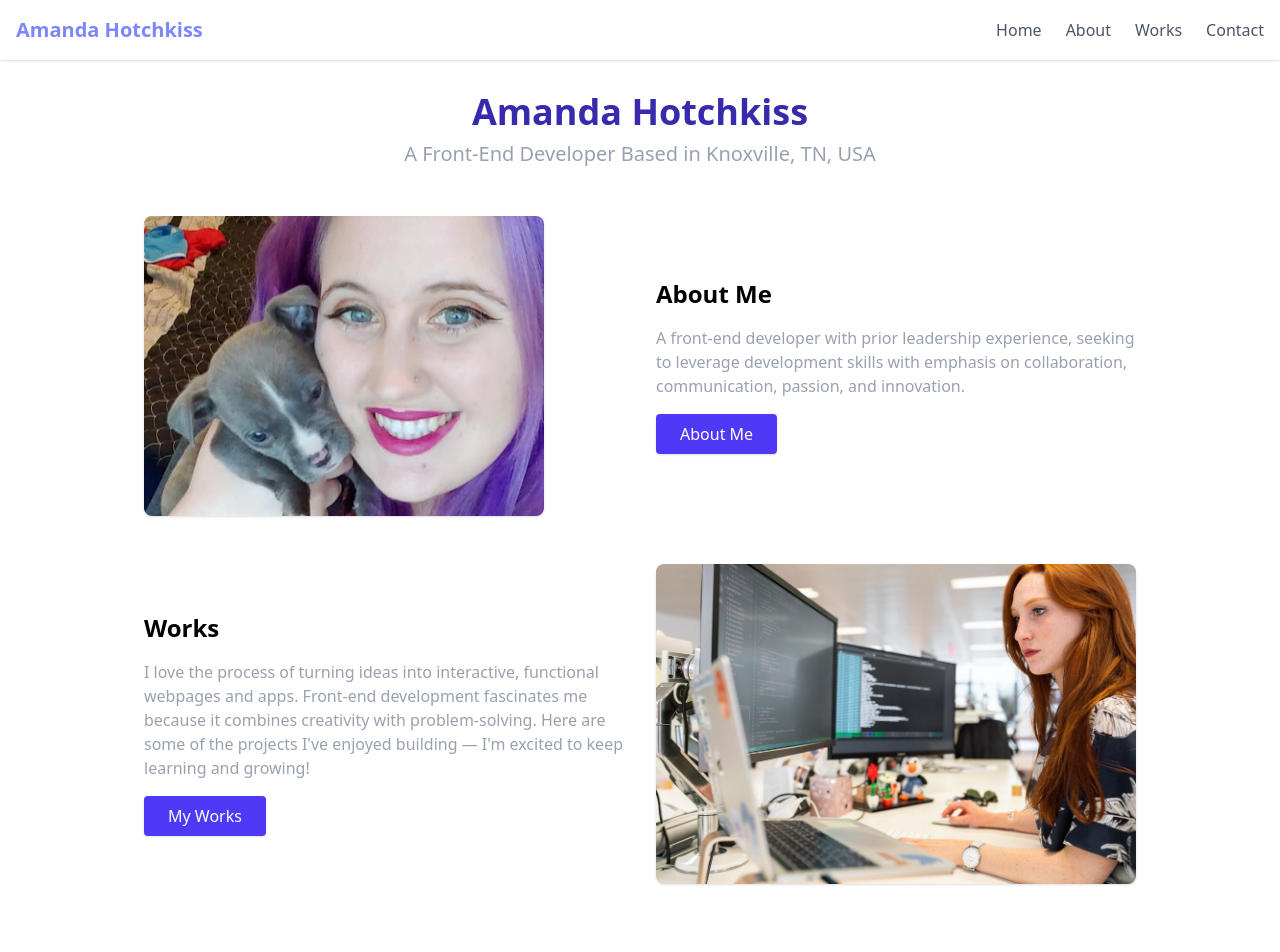
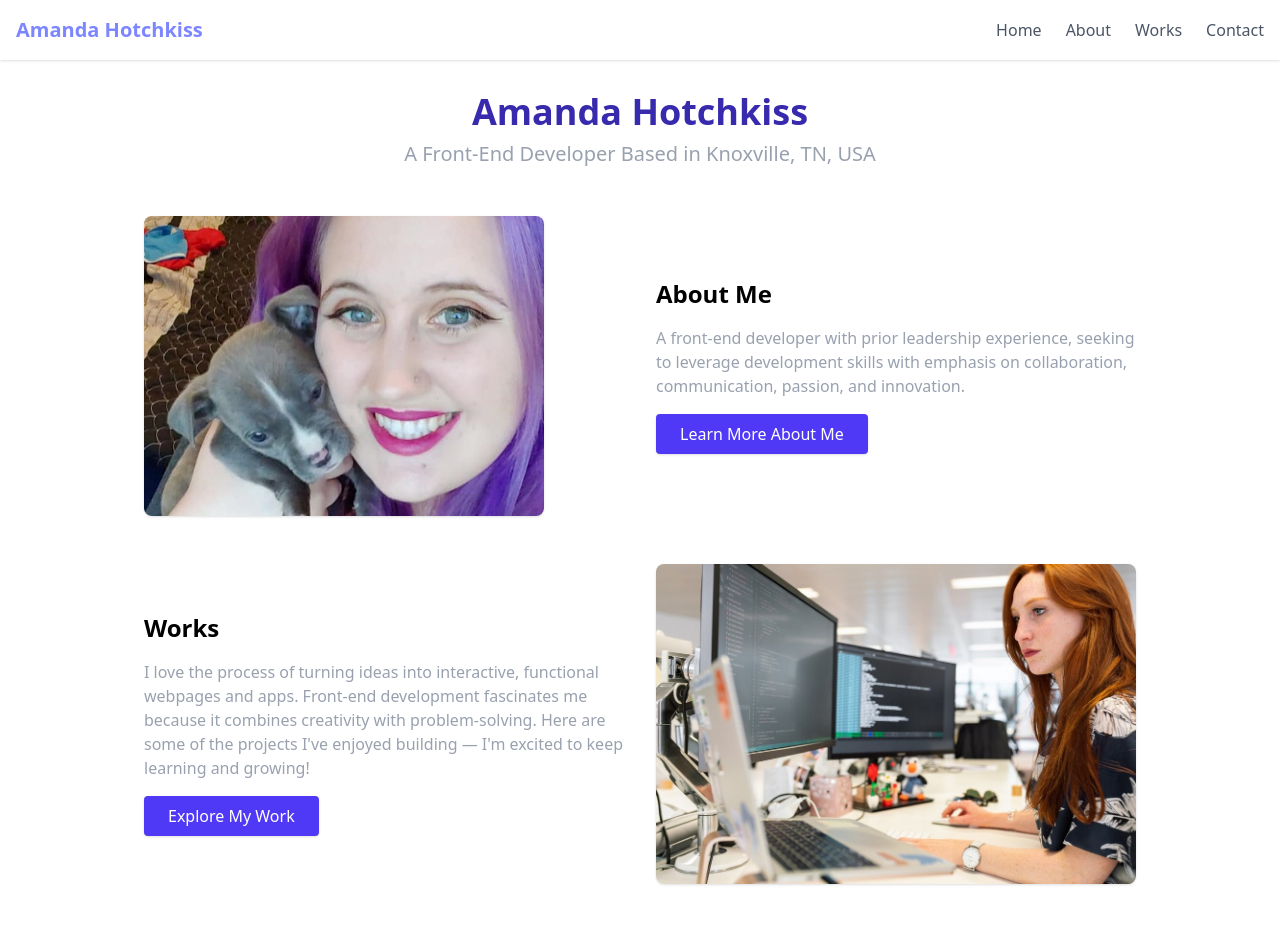
Before and after one commit to hotkiss1011/amandaportfolio, a Next.js app: page / in a window 1280 px wide. Shown: the top 952 px of the page. Built offline with nearby package versions, Linux system fonts and the light colour scheme.

Commit message:
Enhance button text and styles for About Me and My Works sections for improved clarity and user experience

```diff
--- a/app/page.tsx
+++ b/app/page.tsx
@@ -26,7 +26,7 @@ export default function HomePage() {
               seeking to leverage development skills with emphasis on
               collaboration, communication, passion, and innovation.
             </p>
-            <a href="/about" className="inline-block px-6 py-2 bg-indigo-600 text-white rounded shadow hover:bg-indigo-700">About Me</a>
+            <a href="/about" className="inline-block px-6 py-2 bg-indigo-600 text-white font-medium rounded shadow hover:bg-indigo-700 transform hover:-translate-y-0.5 transition" title="Learn more about me">Learn More About Me</a>
           </div>
         </section>
 
@@ -36,7 +36,7 @@ export default function HomePage() {
             <p className="text-gray-400 mb-4">
               I love the process of turning ideas into interactive, functional webpages and apps. Front-end development fascinates me because it combines creativity with problem-solving. Here are some of the projects I&apos;ve enjoyed building — I&apos;m excited to keep learning and growing!
             </p>
-            <a href="/projects" className="inline-block px-6 py-2 bg-indigo-600 text-white rounded shadow hover:bg-indigo-700">My Works</a>
+            <a href="/projects" className="inline-block px-6 py-2 bg-indigo-600 text-white font-medium rounded shadow hover:bg-indigo-700 transform hover:-translate-y-0.5 transition" title="Full list of my projects">Explore My Work</a>
           </div>
           <div>
             <Image
```
